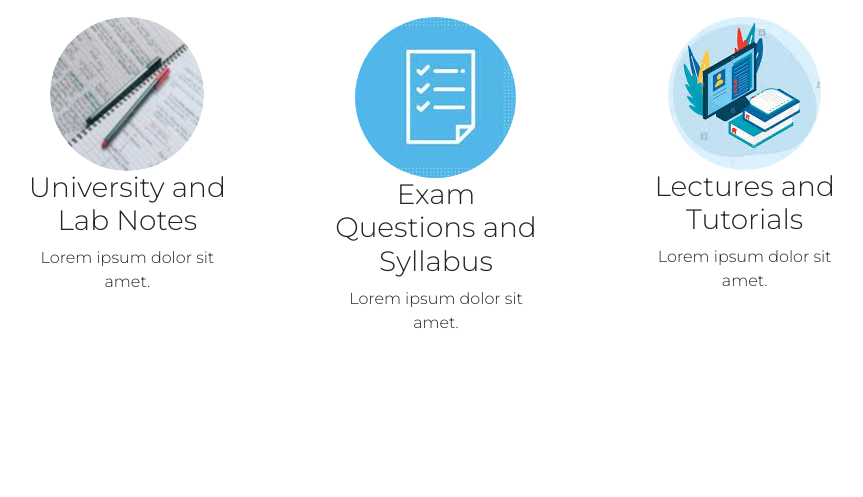
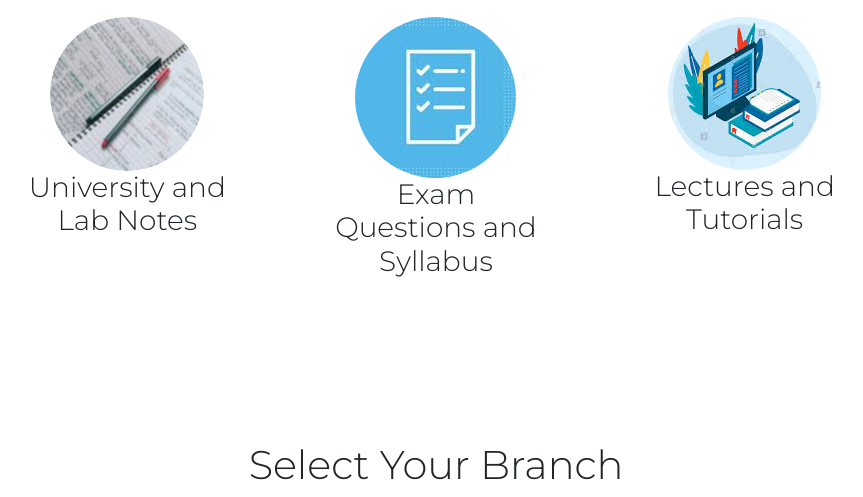
Before and after one commit to EdFlix5/Ed-Flix, a Django app: page / in a window 1280 px wide. Shown: the part 771-1268 px from the top of the page, without its empty margins (204-1067 px from the left). Run offline with Django 3.2, Linux system fonts and the light colour scheme; some libraries are stand-ins or nearby versions.

Commit message:
Update index.html

```diff
--- a/templates/index.html
+++ b/templates/index.html
@@ -110,17 +110,17 @@
           <div class="col-lg-4 feature-section">
             <img src="{% static 'assets/images/feature1.png' %}">
             <h3 class="feature-heading">University and Lab Notes</h3>
-            <p>Lorem ipsum dolor sit amet.</p>
+            <p></p>
           </div>
           <div class="col-lg-4 feature-section">
             <img src="{% static 'assets/images/feature2.png' %}">
             <h3 class="feature-heading">Exam Questions and Syllabus</h3>
-            <p>Lorem ipsum dolor sit amet.</p>
+            <p></p>
           </div>
           <div class="col-lg-4 feature-section">
             <img src="{% static 'assets/images/feature3.png' %}">
             <h3 class="feature-heading">Lectures and Tutorials</h3>
-            <p>Lorem ipsum dolor sit amet.</p>
+            <p></p>
           </div>
         </div>
 
```
